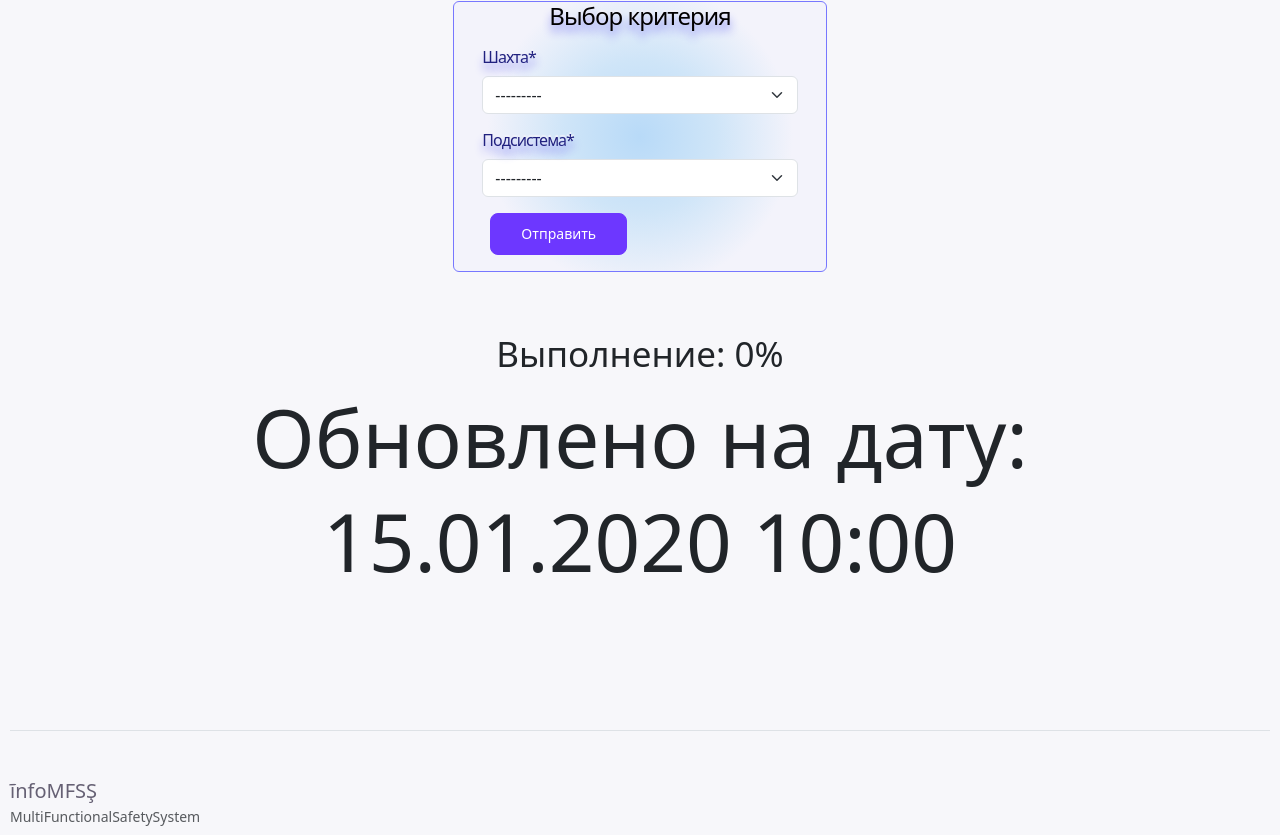
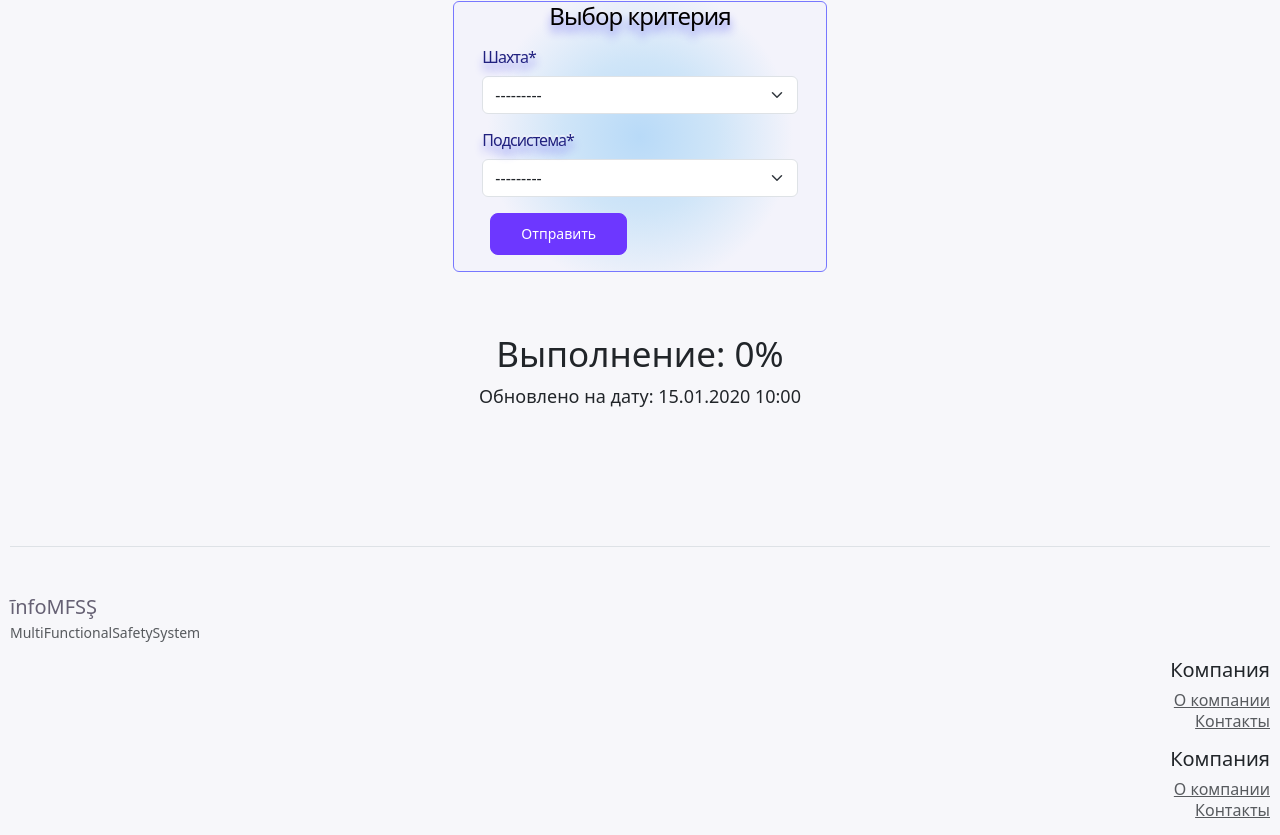
Before and after one commit to AleksandrStrulkov/infoMFSS, a Django app: page /subsystem_list/ in a window 1280 px wide. Shown: the part 159-994 px from the top of the page. Run offline with Django 5.2, Linux system fonts and the light colour scheme; tables that the repository leaves empty hold one stand-in row (values such as "Sample post"); style sheets or scripts are compiled from the project's sources; some libraries are stand-ins or nearby versions.

Commit message:
add sass

```diff
--- a/config/settings.py
+++ b/config/settings.py
@@ -132,7 +132,7 @@
 
 # STATIC_DIRS = os.path.join(BASE_DIR, 'static/') # это пока не нужно
 # STATICFILES_DIRS = [(os.path.join(BASE_DIR, 'static'))] # это пока не нужно
-STATIC_ROOT = os.path.join(BASE_DIR, 'static/')  # это пока не нужно
+STATIC_ROOT = os.path.join(BASE_DIR, 'static/')
 SASS_PROCESSOR_ROOT = STATIC_ROOT
 
 STATICFILES_FINDERS = [
--- a/static/css/main.scss
+++ b/static/css/main.scss
@@ -100,8 +100,8 @@
 }
 
 h14 {
-  font-size: 80px;
-  font-weight: 200;
+  font-size: 18px;
+  font-weight: 300;
 }
 
 .h7modal {
```
Also changed, not shown: static/css/main.css (+17 -0 lines), 1 other file.
